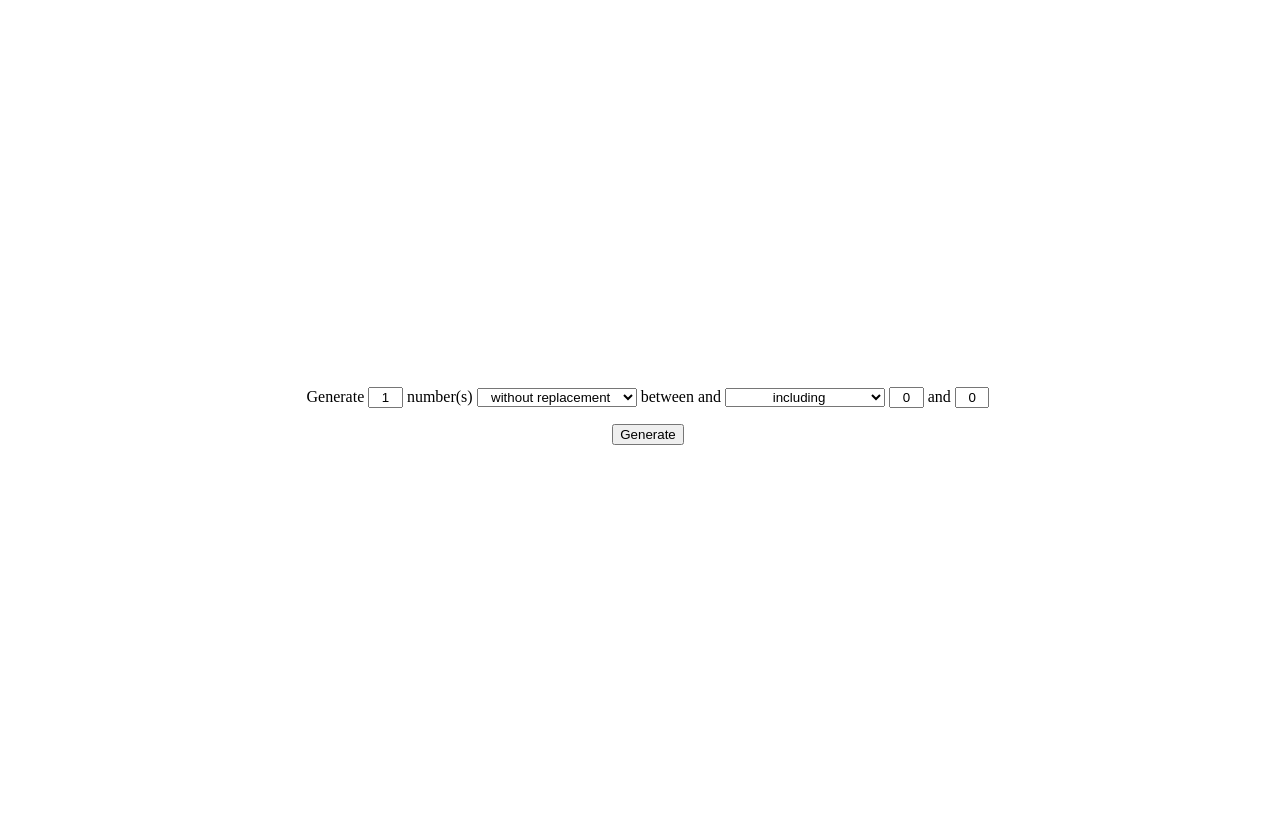
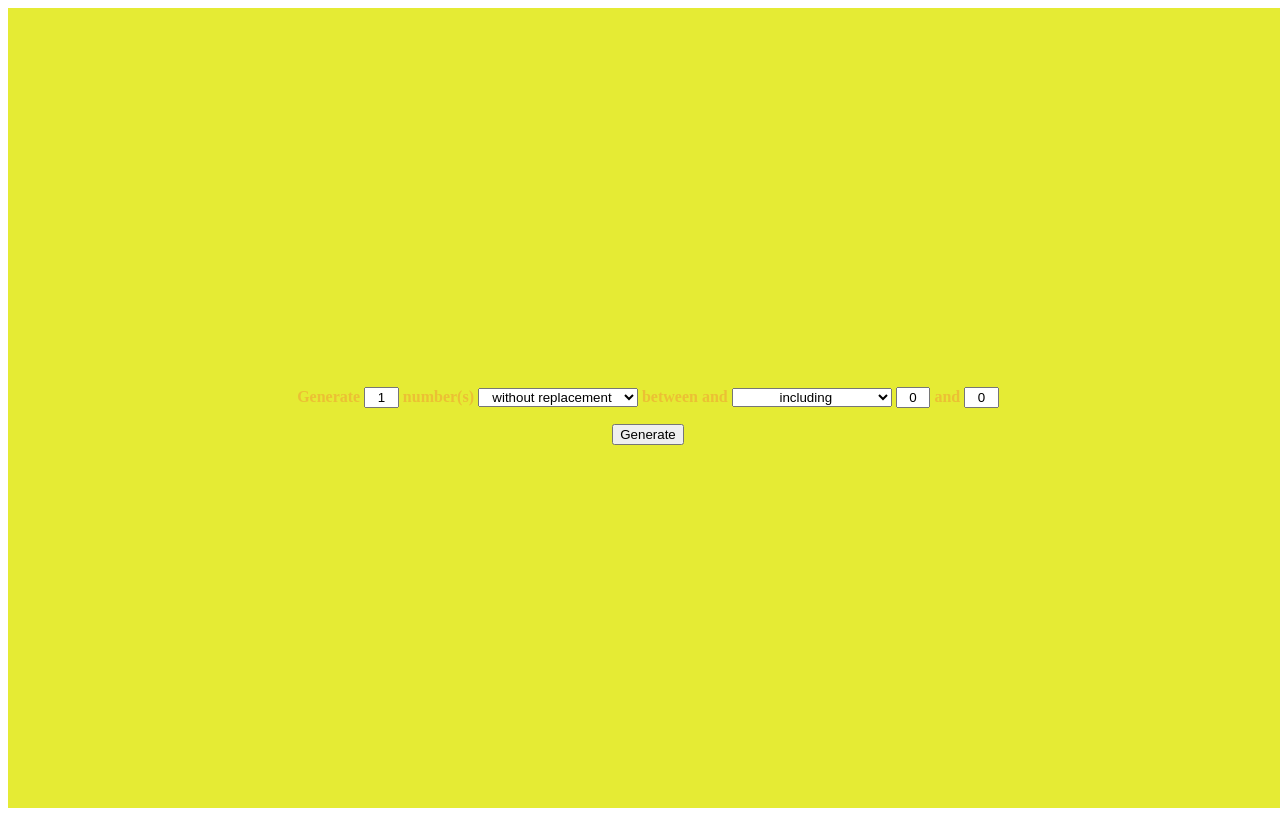
Before and after one commit to Mouzone/rng, a SvelteKit app: page / in a window 1280 px wide. Built offline with nearby package versions, Linux system fonts and the light colour scheme.

Commit message:
Add some colors

```diff
--- a/src/routes/+page.svelte
+++ b/src/routes/+page.svelte
@@ -122,6 +122,10 @@
 		height: 100dvh;
 		width: 100dvw;
 
+		background-color: #e5eb34;
+		color: #ebc034;
+		font-weight: bolder;
+
 		display: flex;
 		flex-direction: column;
 		justify-content: center;
```
